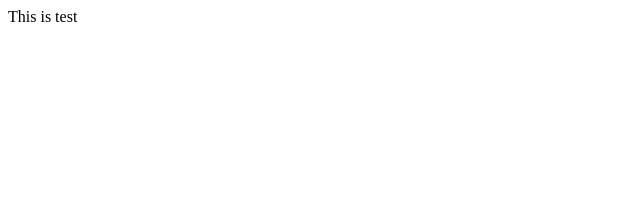
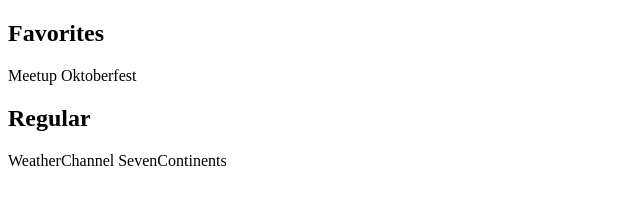
Before and after one commit to kuralamudhan79/kuralamudhan, a plain HTML site: page index.html in a window 1280 px wide. Shown: the whole page, without its empty margins (0-640 px from the left). Drawn offline with Linux system fonts and the light colour scheme.

Commit message:
Update index.html

```diff
--- a/index.html
+++ b/index.html
@@ -1,12 +1,14 @@
 <!DOCTYPE html>
 <html>
 <head>
-    <meta charset="utf-8">
-    <meta http-equiv="X-UA-Compatible" content="IE=edge">
-    <title>Chatter|App</title>
-    <meta name="viewport" content="width=device-width, initial-scale=1">
+    <title><h1>Chatter|App</h1></title>
 </head>
+<h2>Favorites</h2>
+<bold>Meetup</bold>
+<bold>Oktoberfest</bold>
+<h2>Regular</h2>
+<bold>WeatherChannel</bold>
+<bold>SevenContinents</bold>
 <body>
-    This is test
 </body>
 </html>
```
